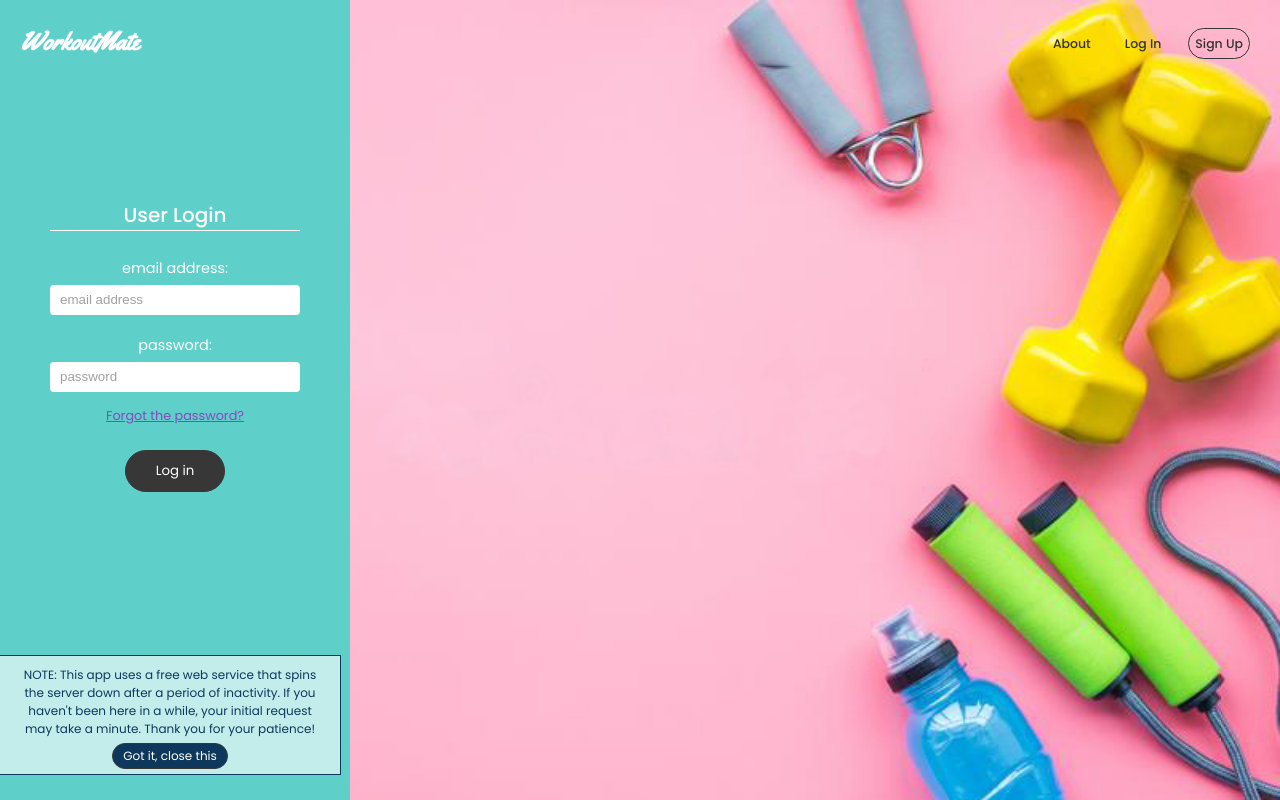
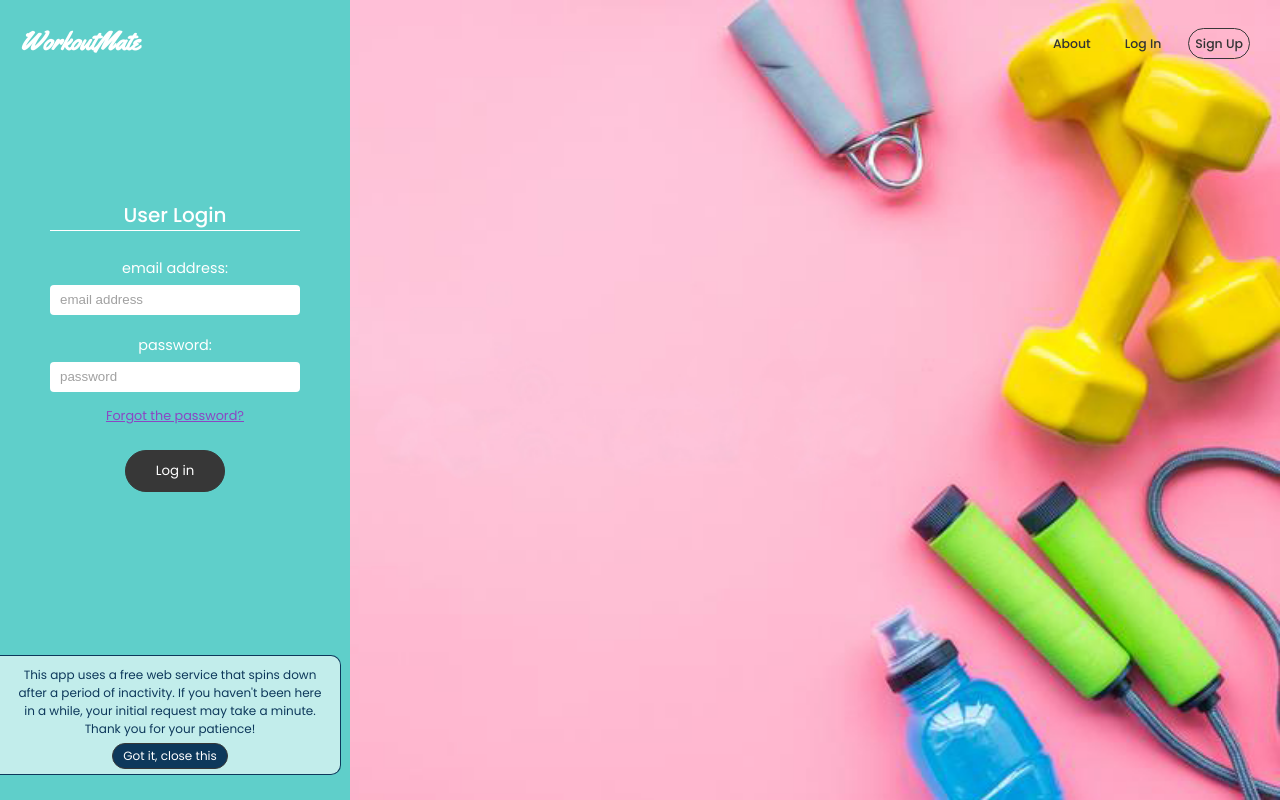
Before and after one commit to Marija-Kov/Workout-Mate, a React (Create React App) app in the folder frontend/: page /login in a window 1280 px wide. Built offline with nearby package versions, Linux system fonts and the light colour scheme; no server answers.

Commit message:
Add cookie alert

```diff
--- a/frontend/src/App.js
+++ b/frontend/src/App.js
@@ -13,7 +13,7 @@ const ConfirmedAccount = React.lazy(() => import("./pages/ConfirmedAccount"));
 
 function App() {
   const user = useSelector((state) => state.user);
-  const { isSpunDownServerAlertMounted } = useSelector(
+  const { isSpunDownServerAlertMounted, isCookieAlertMounted } = useSelector(
     (state) => state.toggleMountComponents
   );
   const { success, error } = useSelector((state) => state.flashMessages);
@@ -26,7 +26,7 @@ function App() {
     if (!url.includes(service)) {
       return;
     }
-    if (!localStorage.getItem("alerted")) {
+    if (!localStorage.getItem("spunDownServerAlert")) {
       dispatch({ type: "TOGGLE_MOUNT_SPUN_DOWN_SERVER_ALERT" });
     }
     return;
@@ -40,26 +40,53 @@ function App() {
           {isSpunDownServerAlertMounted && (
             <div className="spun--down--server--alert">
               <p>
-                NOTE: This app uses a free web service that spins the server
-                down after a period of inactivity. If you haven't been here in a
+                This app uses a free web service that spins down
+                after a period of inactivity. If you haven't been here in a
                 while, your initial request may take a minute. Thank you for
                 your patience!
               </p>
               <button
                 onClick={() => {
                   localStorage.setItem(
-                    "alerted",
+                    "spunDownServerAlert",
                     "The user has been alerted about web service limitations"
                   );
                   dispatch({ type: "RESET_COMPONENTS_STATE" });
+                  dispatch({ type: "TOGGLE_MOUNT_COOKIE_ALERT" });
                 }}
               >
                 Got it, close this
               </button>
             </div>
           )}
-          { error && <div role="alert" className="error flashMessage"><p>{error}</p></div> }
-          { success && <div role="alert" className="success flashMessage"><p>{success}</p></div> }
+          {isCookieAlertMounted && (
+            <div className="cookie--alert">
+              <p>
+                We use 1 cookie to keep you logged in for a while. That's all!
+              </p>
+              <button
+                onClick={() => {
+                  localStorage.setItem(
+                    "cookieAlert",
+                    "The user has been alerted about cookie usage"
+                  );
+                  dispatch({ type: "RESET_COMPONENTS_STATE" });
+                }}
+              >
+                Got it
+              </button>
+            </div>
+          )}
+          {error && (
+            <div role="alert" className="error flashMessage">
+              <p>{error}</p>
+            </div>
+          )}
+          {success && (
+            <div role="alert" className="success flashMessage">
+              <p>{success}</p>
+            </div>
+          )}
           <Routes>
             <Route
               path="/login"
--- a/frontend/src/redux/toggleMountComponents/toggleMountComponentsActionTypes.js
+++ b/frontend/src/redux/toggleMountComponents/toggleMountComponentsActionTypes.js
@@ -5,4 +5,5 @@ export const TOGGLE_MOUNT_USER_MENU = "TOGGLE_MOUNT_USER_MENU";
 export const TOGGLE_MOUNT_USER_SETTINGS_FORM = "TOGGLE_MOUNT_USER_SETTINGS_FORM";
 export const TOGGLE_MOUNT_DELETE_ACCOUNT_DIALOGUE = "TOGGLE_MOUNT_DELETE_ACCOUNT_DIALOGUE";
 export const TOGGLE_MOUNT_SPUN_DOWN_SERVER_ALERT = "TOGGLE_MOUNT_SPUN_DOWN_SERVER_ALERT";
+export const TOGGLE_MOUNT_COOKIE_ALERT = "TOGGLE_MOUNT_COOKIE_ALERT";
 export const RESET_COMPONENTS_STATE = "RESET_COMPONENTS_STATE";
--- a/frontend/src/redux/toggleMountComponents/toggleMountComponentsReducer.js
+++ b/frontend/src/redux/toggleMountComponents/toggleMountComponentsReducer.js
@@ -9,6 +9,7 @@ const init = {
   isUserSettingsFormMounted: false,
   isDeleteAccountDialogueMounted: false,
   isSpunDownServerAlertMounted: false,
+  isCookieAlertMounted: false,
 };
 
 export const toggleMountComponentsReducer = (state = init, action) => {
@@ -59,6 +60,11 @@ export const toggleMountComponentsReducer = (state = init, action) => {
         ...state,
         isSpunDownServerAlertMounted: true,
       };
+    case a.TOGGLE_MOUNT_COOKIE_ALERT:
+      return {
+        ...state,
+        isCookieAlertMounted: true,
+      };
     case a.RESET_COMPONENTS_STATE:
       return init;
     default:
--- a/frontend/src/scss/index.scss
+++ b/frontend/src/scss/index.scss
@@ -41,16 +41,20 @@ body {
   background: vars.$primary;
 }
 
-.spun--down--server--alert {
+.spun--down--server--alert,
+.cookie--alert {
   z-index: 5;
   text-align: center;
   position: fixed;
+  left: 0;
   bottom: 25px;
   max-width: 320px;
   padding: 5px 10px;
   background: rgba(255, 255, 255, 0.624);
   border: solid 1px rgb(13, 56, 91);
   border-left: none;
+  border-top-right-radius: 10px;
+  border-bottom-right-radius: 10px;
   font-size: 12px;
   color: rgb(13, 56, 91);
 
@@ -71,6 +75,10 @@ body {
   }
 }
 
+.spun--down--server--alert {
+  z-index: 6;
+}
+
 .hidden {
   visibility: hidden;
   height: 0;
```
Also changed, not shown: 1 other file (tests, documents, lock files or other folders).
